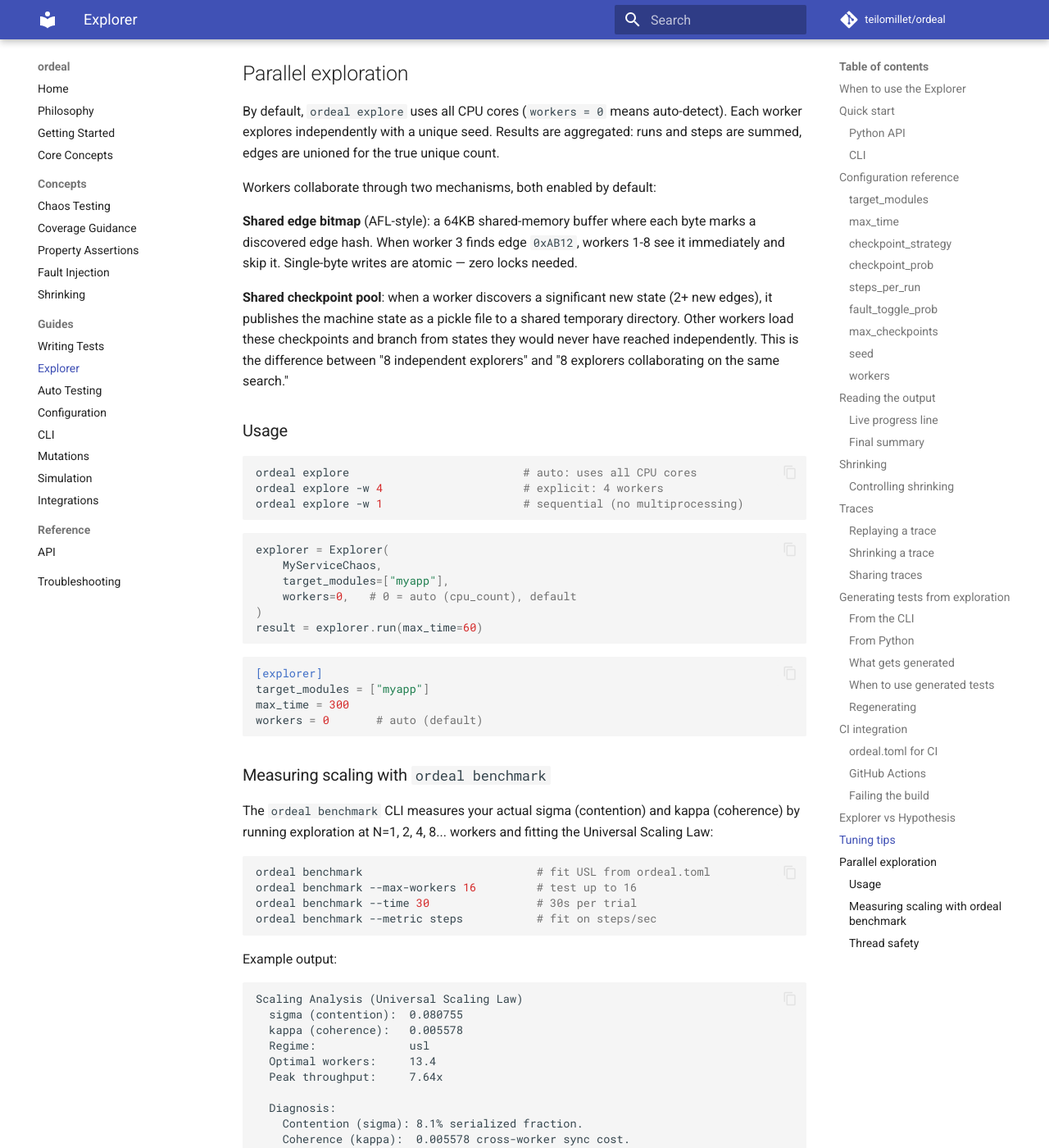
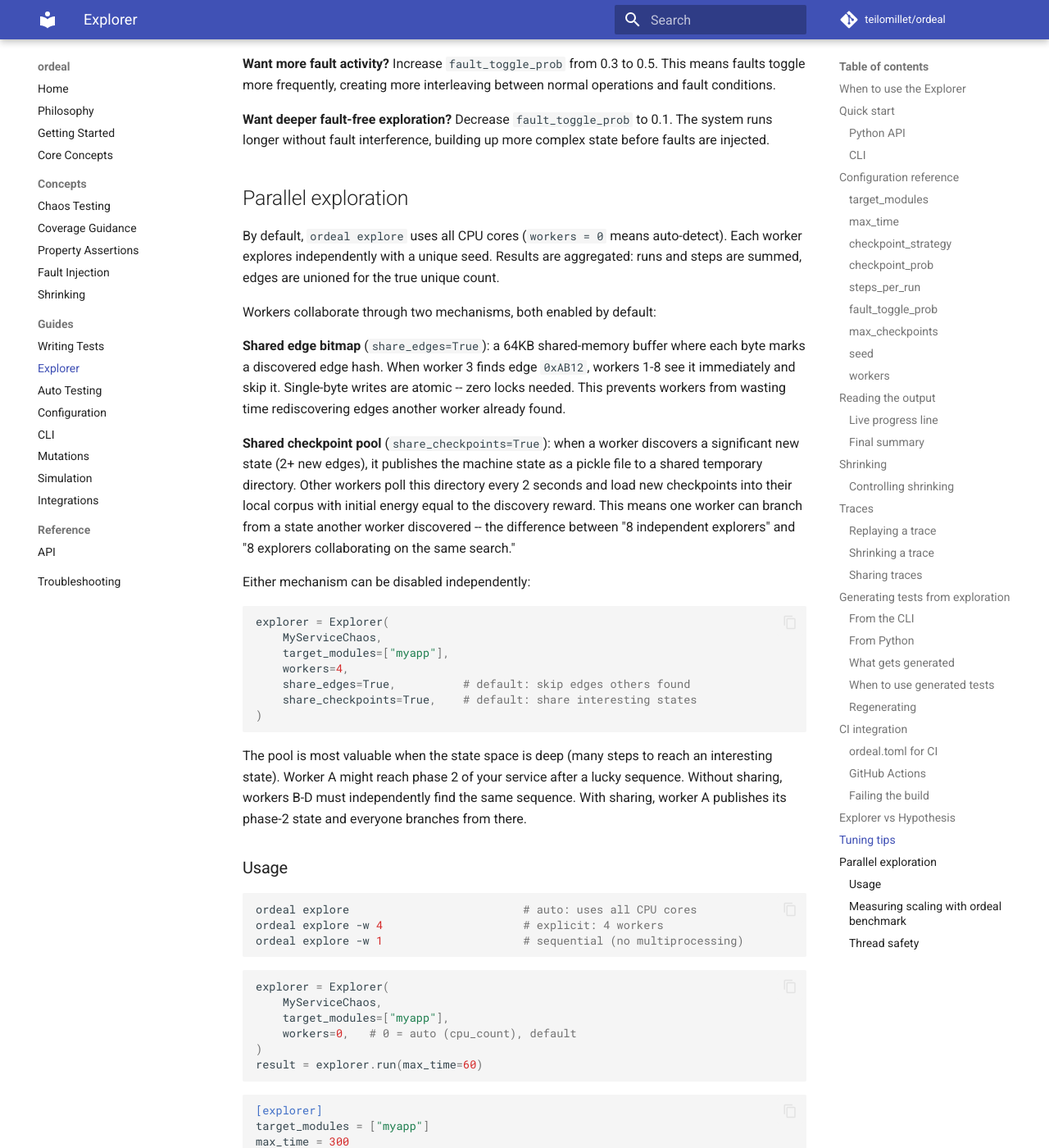
Before and after one commit to teilomillet/ordeal, an MkDocs documentation site: the page built from docs/guides/explorer.md, in a window 1280 px wide and 1400 px high, scrolled down 15923 px. Shown: the whole window at 82% size. Built offline with MkDocs 1.6.1 and Material for MkDocs 9.7.7, drawn with Linux system fonts in a browser that asks for light colours; comment, search, counter and statistics services are not loaded; some of the changed text lies outside the part shown.

Commit message:
feat: share_checkpoints toggle, pool ablation test, pool documentation
Add share_checkpoints parameter to Explorer (default True) to allow
disabling the checkpoint pool independently of share_edges. This
enables clean ablation: same workers, same time, pool on vs off.

Add TestPoolAblation with test_pool_does_not_hurt: verifies pool
overhead doesn't degrade coverage (>= 90% of pool-disabled edges).

Document the shared checkpoint pool in:
- docs/guides/explorer.md: updated parallel section with both
  mechanisms, share_checkpoints parameter, usage examples
- docs/concepts/coverage-guidance.md: added pool description,
  explained why it helps on deep targets, overhead characteristics

Co-Authored-By: Claude Opus 4.6 (1M context) <noreply@anthropic.com>

````diff
--- a/docs/guides/explorer.md
+++ b/docs/guides/explorer.md
@@ -224,7 +224,10 @@ workers = 8       # explicit 8 workers
 
 Override from the CLI: `ordeal explore -w 4`.
 
-Workers share discoveries through a **shared edge bitmap** (enabled by default via `share_edges`): a 64KB shared-memory buffer where each byte marks a discovered edge. Workers skip edges already found by others. Zero locks — single-byte writes are atomic. This causes workers to naturally diverge into different regions of the state space.
+Workers share discoveries through two mechanisms enabled by default:
+
+- **Shared edge bitmap** (`share_edges`): a 64KB shared-memory buffer where each byte marks a discovered edge. Workers skip edges already found by others. Zero locks -- single-byte writes are atomic. This causes workers to naturally diverge into different regions of the state space.
+- **Shared checkpoint pool** (`share_checkpoints`): workers publish significant discoveries as pickle files to a shared temp directory. Other workers load these checkpoints and branch from states they would never have reached independently. Disable with `share_checkpoints = false` if the pickle overhead is too high for your state.
 
 
 ## Reading the output
@@ -558,9 +561,23 @@ By default, `ordeal explore` uses all CPU cores (`workers = 0` means auto-detect
 
 Workers collaborate through two mechanisms, both enabled by default:
 
-**Shared edge bitmap** (AFL-style): a 64KB shared-memory buffer where each byte marks a discovered edge hash. When worker 3 finds edge `0xAB12`, workers 1-8 see it immediately and skip it. Single-byte writes are atomic — zero locks needed.
+**Shared edge bitmap** (`share_edges=True`): a 64KB shared-memory buffer where each byte marks a discovered edge hash. When worker 3 finds edge `0xAB12`, workers 1-8 see it immediately and skip it. Single-byte writes are atomic -- zero locks needed. This prevents workers from wasting time rediscovering edges another worker already found.
 
-**Shared checkpoint pool**: when a worker discovers a significant new state (2+ new edges), it publishes the machine state as a pickle file to a shared temporary directory. Other workers load these checkpoints and branch from states they would never have reached independently. This is the difference between "8 independent explorers" and "8 explorers collaborating on the same search."
+**Shared checkpoint pool** (`share_checkpoints=True`): when a worker discovers a significant new state (2+ new edges), it publishes the machine state as a pickle file to a shared temporary directory. Other workers poll this directory every 2 seconds and load new checkpoints into their local corpus with initial energy equal to the discovery reward. This means one worker can branch from a state another worker discovered -- the difference between "8 independent explorers" and "8 explorers collaborating on the same search."
+
+Either mechanism can be disabled independently:
+
+```python
+explorer = Explorer(
+    MyServiceChaos,
+    target_modules=["myapp"],
+    workers=4,
+    share_edges=True,          # default: skip edges others found
+    share_checkpoints=True,    # default: share interesting states
+)
+```
+
+The pool is most valuable when the state space is deep (many steps to reach an interesting state). Worker A might reach phase 2 of your service after a lucky sequence. Without sharing, workers B-D must independently find the same sequence. With sharing, worker A publishes its phase-2 state and everyone branches from there.
 
 ### Usage
 
````
Also changed, not shown: docs/concepts/coverage-guidance.md (+7 -3 lines), 2 other files.
